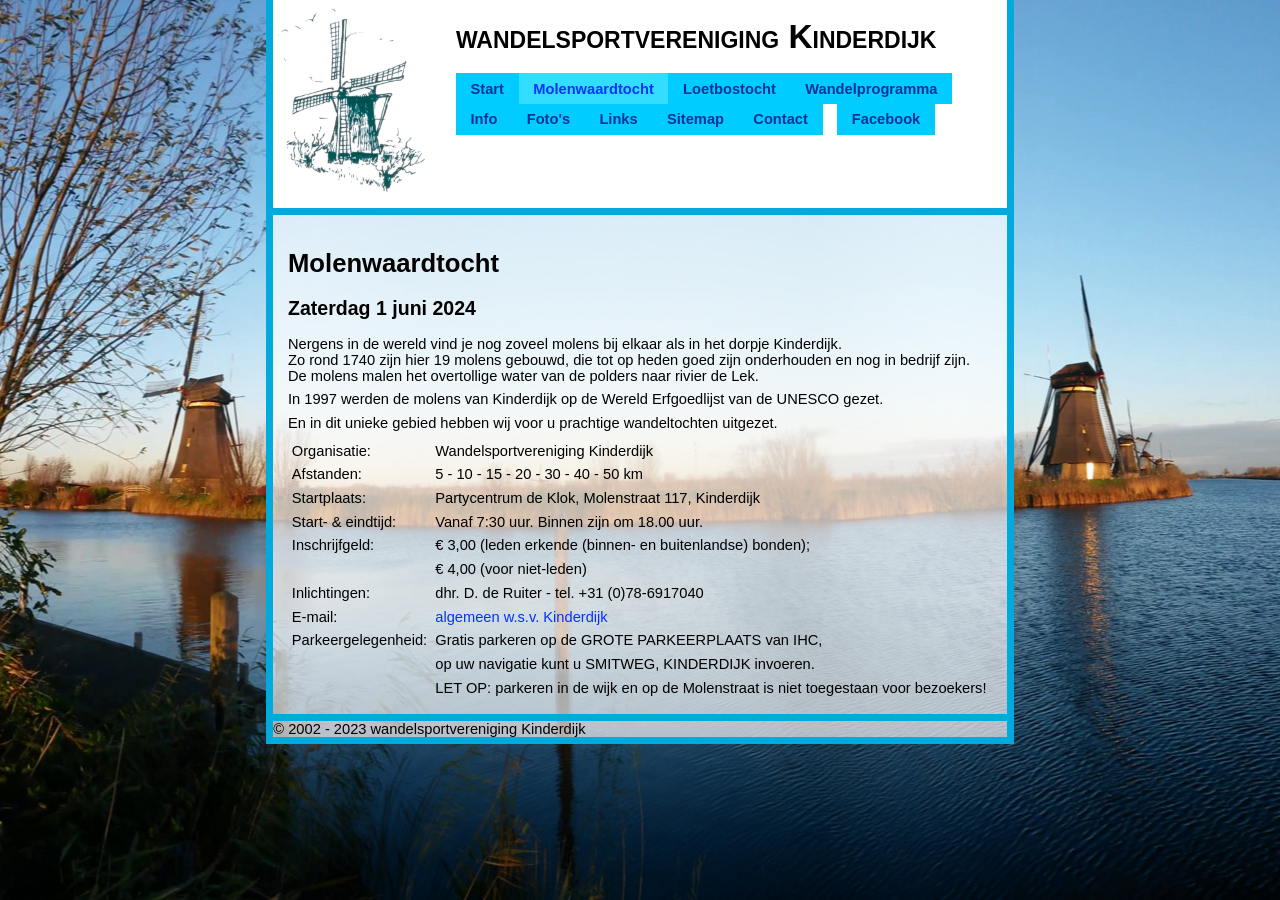
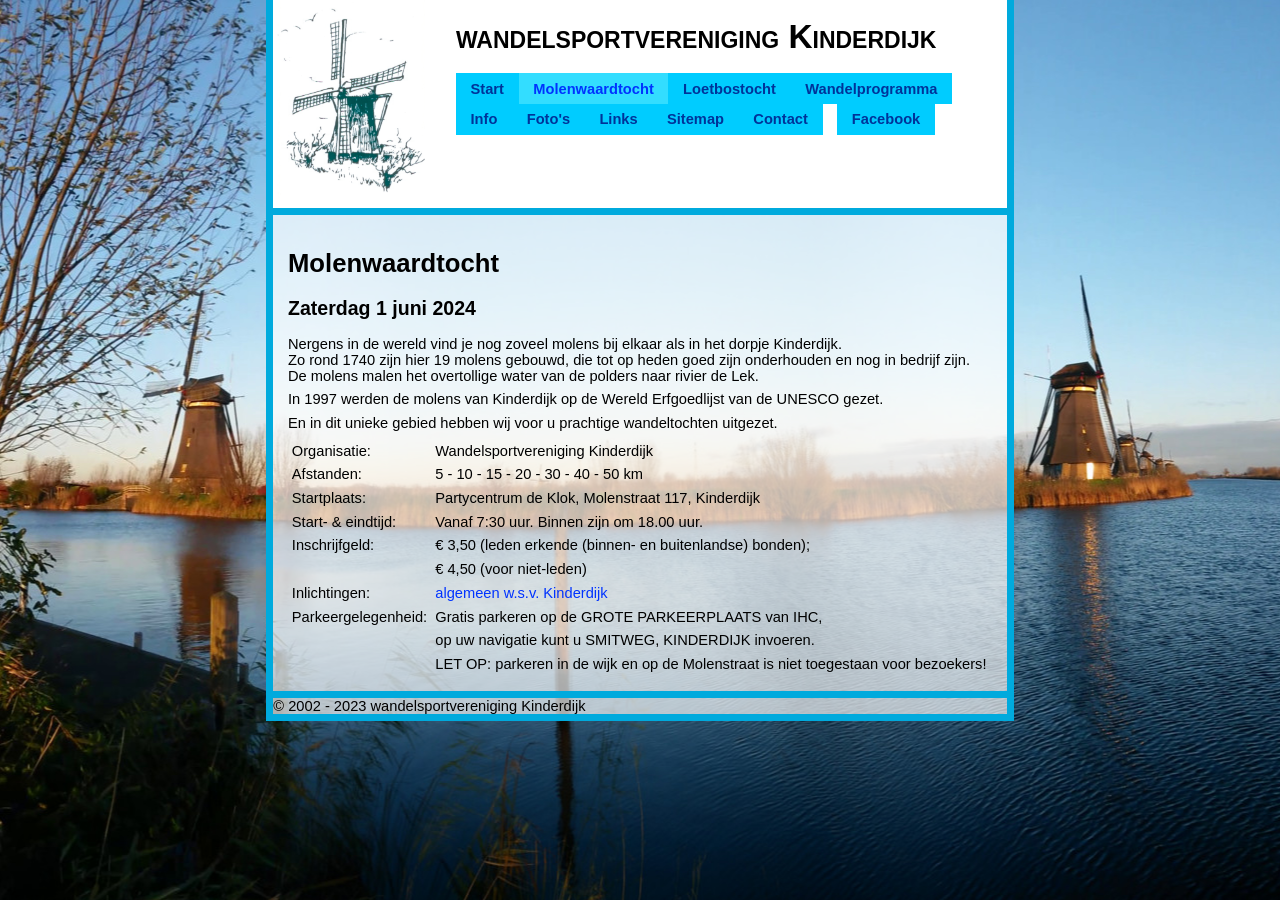
Before and after one commit to jvisser84/www.wsvkinderdijk.nl, a Jekyll site: the page built from docs/molenwaardtocht.md, in a window 1280 px wide. Built offline with Jekyll 4.4.1, drawn with Linux system fonts in a browser that asks for light colours.

Commit message:
Molenwaardtocht pagina aangepast met prijzen volgens flyer.

```diff
--- a/docs/molenwaardtocht.md
+++ b/docs/molenwaardtocht.md
@@ -17,10 +17,9 @@
 Afstanden:          | 5 - 10 - 15 - 20 - 30 - 40 - 50 km
 Startplaats:        | Partycentrum de Klok, Molenstraat 117, Kinderdijk
 Start- & eindtijd:  | Vanaf 7:30 uur. Binnen zijn om 18.00 uur.
-Inschrijfgeld:      | &euro; 3,00 (leden erkende (binnen- en buitenlandse) bonden);
-                    | &euro; 4,00 (voor niet-leden)
-Inlichtingen:       | dhr. D. de Ruiter - tel. +31 (0)78-<span id="dummy">DUMMY</span>6917<span id="dummy">DUMMY</span>040
-E-mail:             | <span id="mail-algemeen"></span>
+Inschrijfgeld:      | &euro; 3,50 (leden erkende (binnen- en buitenlandse) bonden);
+                    | &euro; 4,50 (voor niet-leden)
+Inlichtingen:       | <span id="mail-algemeen"></span>
 Parkeergelegenheid: | Gratis parkeren op de GROTE PARKEERPLAATS van IHC,
                     | op uw navigatie kunt u SMITWEG, KINDERDIJK invoeren.
                     | LET OP: parkeren in de wijk en op de Molenstraat is niet toegestaan voor bezoekers!
```
